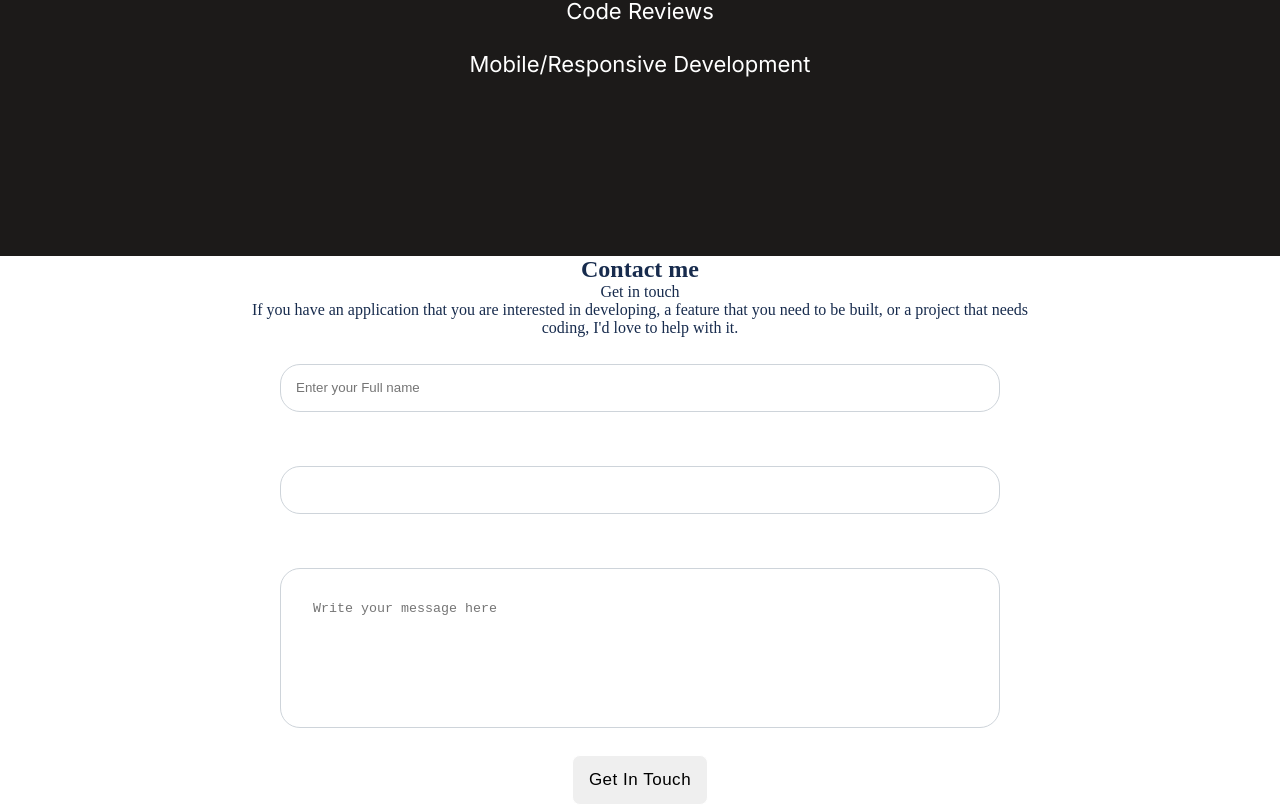
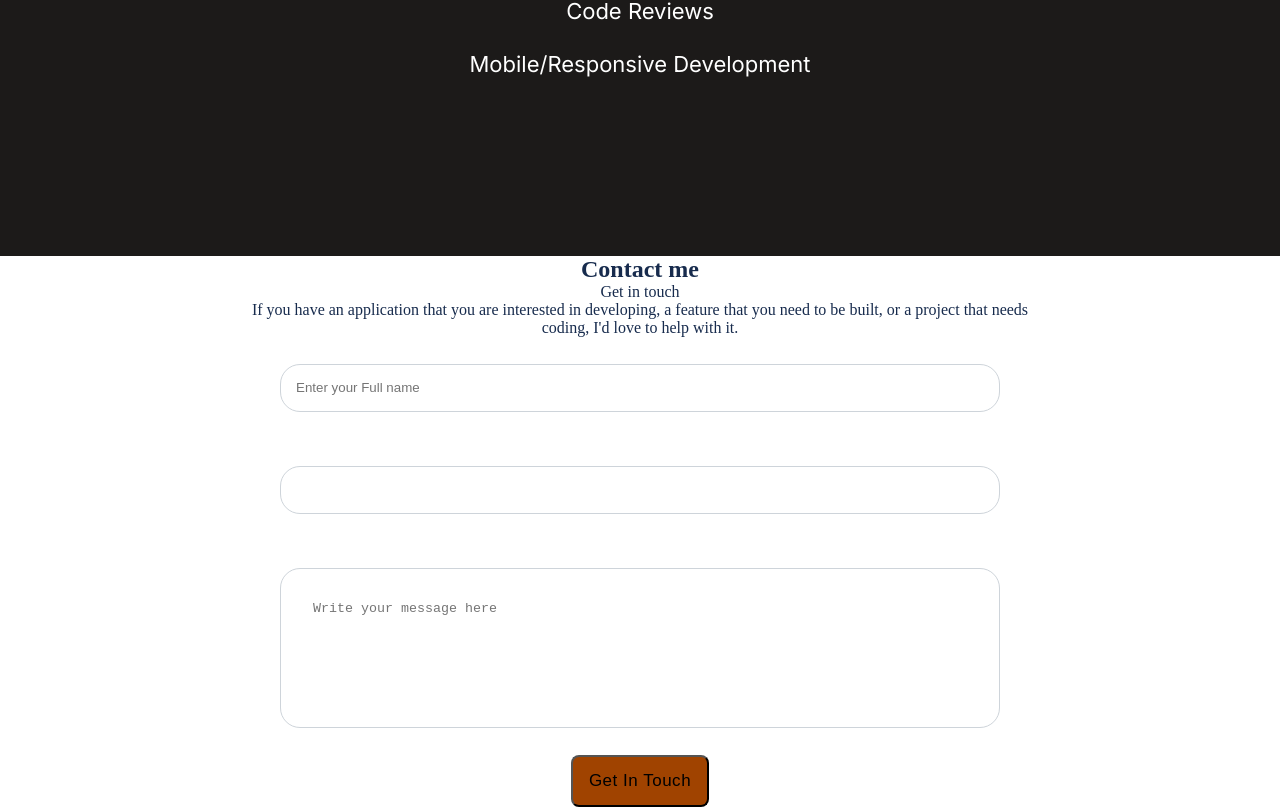
Before and after one commit to NatiG25/cr-contact-form, a website: page index.html in a window 1280 px wide. Shown: the part 6451-7258 px from the top of the page. Drawn offline with Linux system fonts and the light colour scheme.

Commit message:
Add contact button color

```diff
--- a/css/main.css
+++ b/css/main.css
@@ -371,7 +371,7 @@ li {
   display: flex;
   letter-spacing: 0.03em;
   padding: 12px 16px;
-  border: 1px solid #fff;
+  background-color: #a04300;
   border-radius: 8px;
   transition: 0.1s ease-out;
 }
```
